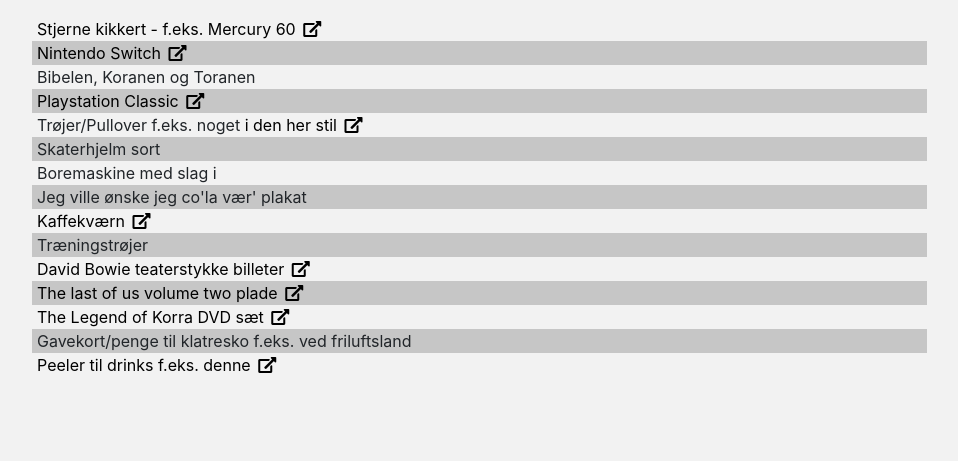
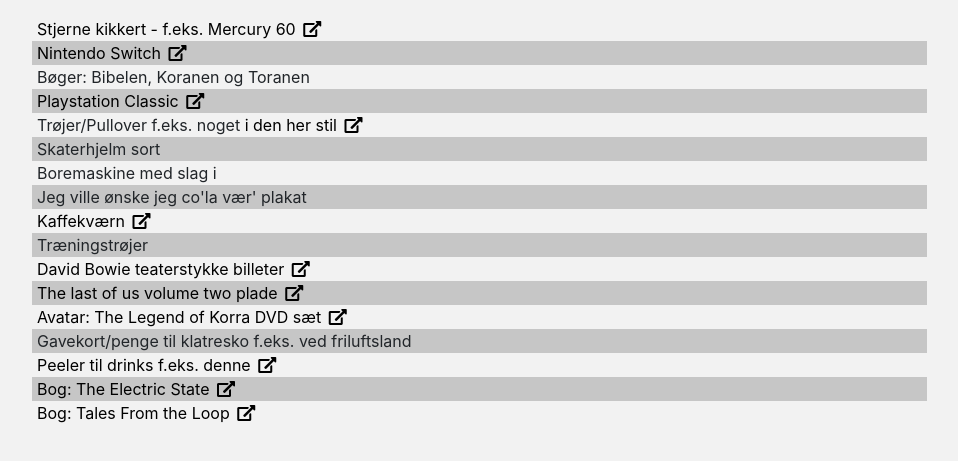
Before and after one commit to Kostending/julegave, a plain HTML site: page wishes/index.html in a window 1280 px wide. Shown: the part 71-532 px from the top of the page, without its empty margins (68-1026 px from the left). Drawn offline with nearby package versions, Linux system fonts and the light colour scheme.

Commit message:
adding wishes

```diff
--- a/wishes/index.html
+++ b/wishes/index.html
@@ -15,7 +15,7 @@
 			<ul>
 				<li><a href="https://www.kikkertland.dk/kikkerter/47-linseteleskoper/460-mercury-60/">Stjerne kikkert - f.eks. Mercury 60 <i class="fas fa-external-link-alt"></i></a></li>
 				<li><a href="https://www.coolshop.dk/produkt/nintendo-switch-console-with-grey-joy-con/AK23RG/">Nintendo Switch <i class="fas fa-external-link-alt"></i></a></li>
-				<li>Bibelen, Koranen og Toranen</li>
+				<li>Bøger: Bibelen, Koranen og Toranen</li>
 				<li><a href="https://www.coolshop.dk/produkt/playstation-classic-mini-console-uk-eu/AB9X5K/">Playstation Classic <i class="fas fa-external-link-alt"></i></a></li>
 				<li>Trøjer/Pullover f.eks. noget <a href="https://www.selected.com/dk/da/sl/homme/toej/strik/o-neck-strik/basic---strikket-pullover-16062814.html?cgid=sl-homme-clothing-tops-knit-crewneck&dwvar_colorPattern=16062814_DarkSapphire">i den her stil <i class="fas fa-external-link-alt"></i></a></li>
 				<li>Skaterhjelm sort</li>
@@ -25,9 +25,11 @@
 				<li>Træningstrøjer</li>
 				<li><a href="https://www.aarhusteater.dk/forestillinger/forestillinger/saeson-1920/lazarus/?fbclid=IwAR2MKgMGfb-hTLSSI4HCnkc-Q4Ml0sEXMIdNTOGFY9BOl6vv0uYnKn2fX7U">David Bowie teaterstykke billeter <i class="fas fa-external-link-alt"></i></a></li>
 				<li><a href="https://mondotees.com/collections/the-last-of-us/products/the-last-of-us-original-score-volume-two-2xlp">The last of us volume two plade <i class="fas fa-external-link-alt"></i></a></li>
-				<li><a href="https://cdon.dk/film/the-legend-of-korra-the-complete-series-8-disc-import-42629280">The Legend of Korra DVD sæt <i class="fas fa-external-link-alt"></i></a></li>
+				<li><a href="https://cdon.dk/film/the-legend-of-korra-the-complete-series-8-disc-import-42629280">Avatar: The Legend of Korra DVD sæt <i class="fas fa-external-link-alt"></i></a></li>
 				<li>Gavekort/penge til klatresko f.eks. ved friluftsland</li>
 				<li><a href="https://www.barlife.dk/barvaerktoj/barvaerktoj-knive-peeler/citrus-skraeller.html">Peeler til drinks f.eks. denne <i class="fas fa-external-link-alt"></i></a></li>
+				<li><a href="https://www.saxo.com/dk/the-electric-state_simon-stalenhag_hardback_9781471176081">Bog: The Electric State <i class="fas fa-external-link-alt"></i></a></li>
+				<li><a href="https://www.saxo.com/dk/things-from-the-flood_simon-stalenhag_hardback_9781624650468">Bog: Tales From the Loop <i class="fas fa-external-link-alt"></i></a></li>
 			</ul>
 		</div>
 	</div>
```
